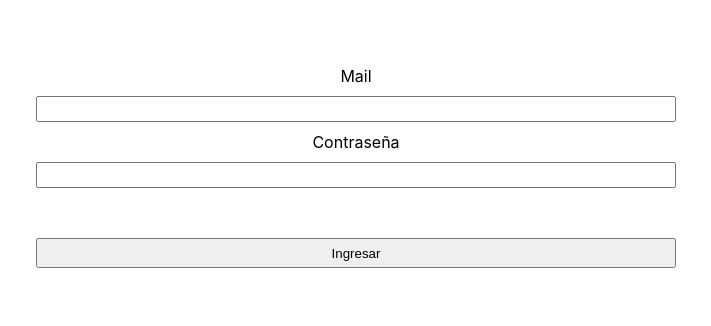
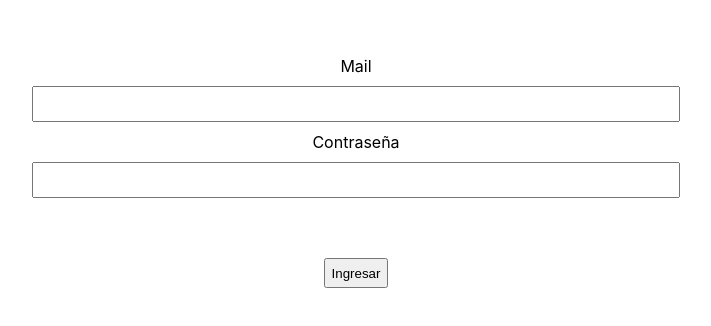
Before and after one commit to BookBnB/react-app, a React (Create React App) app: page / in a window 1280 px wide. Shown: the part 144-470 px from the top of the page, without its empty margins (284-995 px from the left). Built offline with nearby package versions, Linux system fonts and the light colour scheme.

Commit message:
Add validations

```diff
--- a/src/login/Login.js
+++ b/src/login/Login.js
@@ -3,36 +3,70 @@ import './login.css';
 
 function Login() {
 
-    const [response, setResponse] = useState(null);
+    const [mail, setMail] = useState('');
+    const [password, setPassword] = useState('');
+    const [errorMessage, setErrorMessage] = useState('');
 
-    function handleClick() {
+    function validateFieldsAndLogin() {
+        if (mail === '') {
+            setErrorMessage('El mail no puede estar vacío')
+        } else if (password === '') {
+            setErrorMessage('La contraseña no puede estar vacía')
+        } else {
+            login();
+        }
+    }
 
-        fetch(process.env.REACT_APP_BACKEND_URL + '/v1/users', {
-            method: 'GET',
+    function login() {
+
+        fetch(process.env.REACT_APP_BACKEND_URL + '/v1/sesiones', {
+            method: 'POST',
+            body: JSON.stringify({email: mail, password: password}),
             headers: {
                 Accept: 'application/json',
                 'Content-Type': 'application/json',
             },
         })
-            .then((res) => res.json())
-            .catch((error) => console.error('Error:', error))
-            .then((r) => {
-                setResponse(r);
-            });
+        .then((res) => res.json())
+        .catch((error) => console.error('Error:', error))
+        .then((response) => {
+            console.log(response);
+            if (response.message) {
+                setErrorMessage(response.message)
+            } else {
+                loginSuccesful();
+            }
+        });
 
+    }
+
+    function loginSuccesful() {
+        console.alert("Login exitoso");
+        this.props.history.push("/home");
+    }
+
+    function handleMailChange(event) {
+        setMail(event.target.value);
+    }
+
+    function handlePasswordChange(event) {
+        setPassword(event.target.value);
     }
 
     return (
         <div className='login'>
-            <form className="login-form">
-                <label htmlFor="mail">Mail</label>
-                <input id="mail" name="mail" type="text"/>
+            <div className="mail">
+                <div>Mail</div>
+                <input id="mail" name="mail" type="text" onChange={handleMailChange}/>
+            </div>
 
-                <label htmlFor="password">Contraseña</label>
-                <input id="password" name="password" type="text"/>
+            <div className="password">
+                <div>Contraseña</div>
+                <input id="password" name="password" type="password" onChange={handlePasswordChange}/>
+            </div>
 
-                <button onClick={handleClick}>Ingresar</button>
-            </form>
+            <button onClick={validateFieldsAndLogin}>Ingresar</button>
+            <div className="error-message">{errorMessage}</div>
         </div>
     );
 
--- a/src/login/login.css
+++ b/src/login/login.css
@@ -3,21 +3,23 @@
     margin-top: 200px;
 }
 
-.login .login-form {
-    display: inline-grid;
-    width: 50%;
-}
-
-label {
+.mail, .password {
     margin-bottom: 10px;
     margin-top: 10px;
 }
 
 input {
-    height: 20px;
+    margin-top: 10px;
+    width: 50%;
+    height: 30px;
 }
 
 button {
     margin-top: 50px;
     height: 30px;
 }
+
+.error-message {
+    color: red;
+    margin-top: 10px;
+}
```
